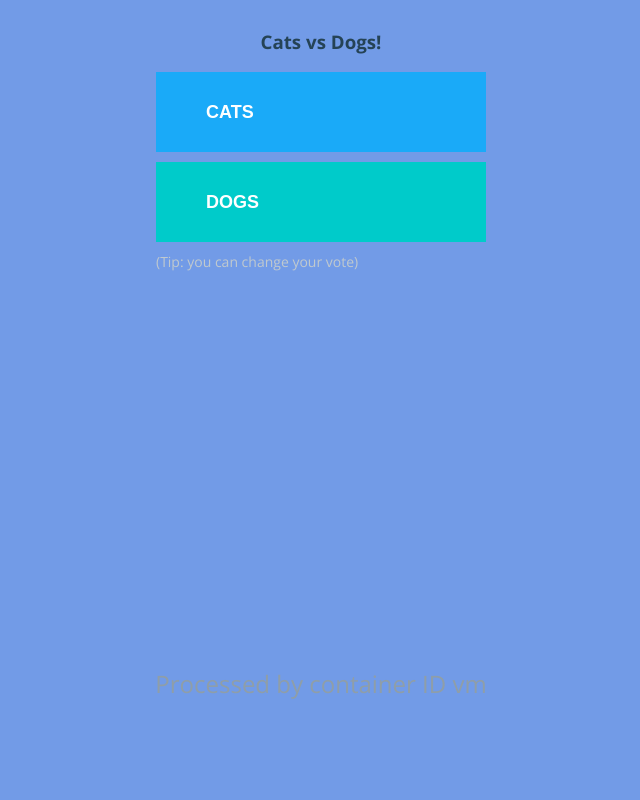
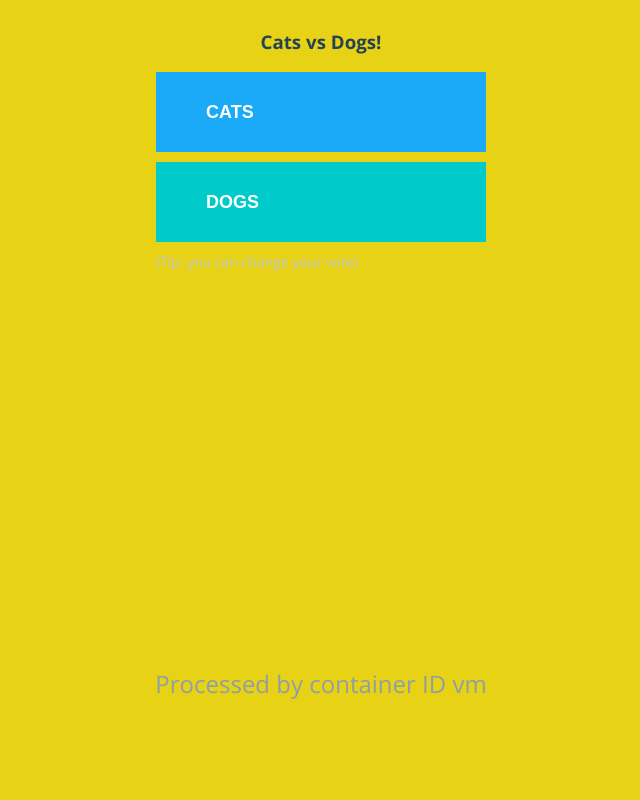
Before and after one commit to ahortalq/vote, a Flask app: page / in a window 1280 px wide. Shown: the whole page, without its empty margins (319-959 px from the left). Run offline with Flask 2, Linux system fonts and the light colour scheme; some libraries are stand-ins or nearby versions.

```diff
--- a/static/stylesheets/style.css
+++ b/static/stylesheets/style.css
@@ -6,7 +6,7 @@
 html,body{
   margin: 0;
   padding: 0;
-  background-color: #729be7;
+  background-color: #e7d215;
   height: 100vh;
   font-family: 'Open Sans';
 }
```
